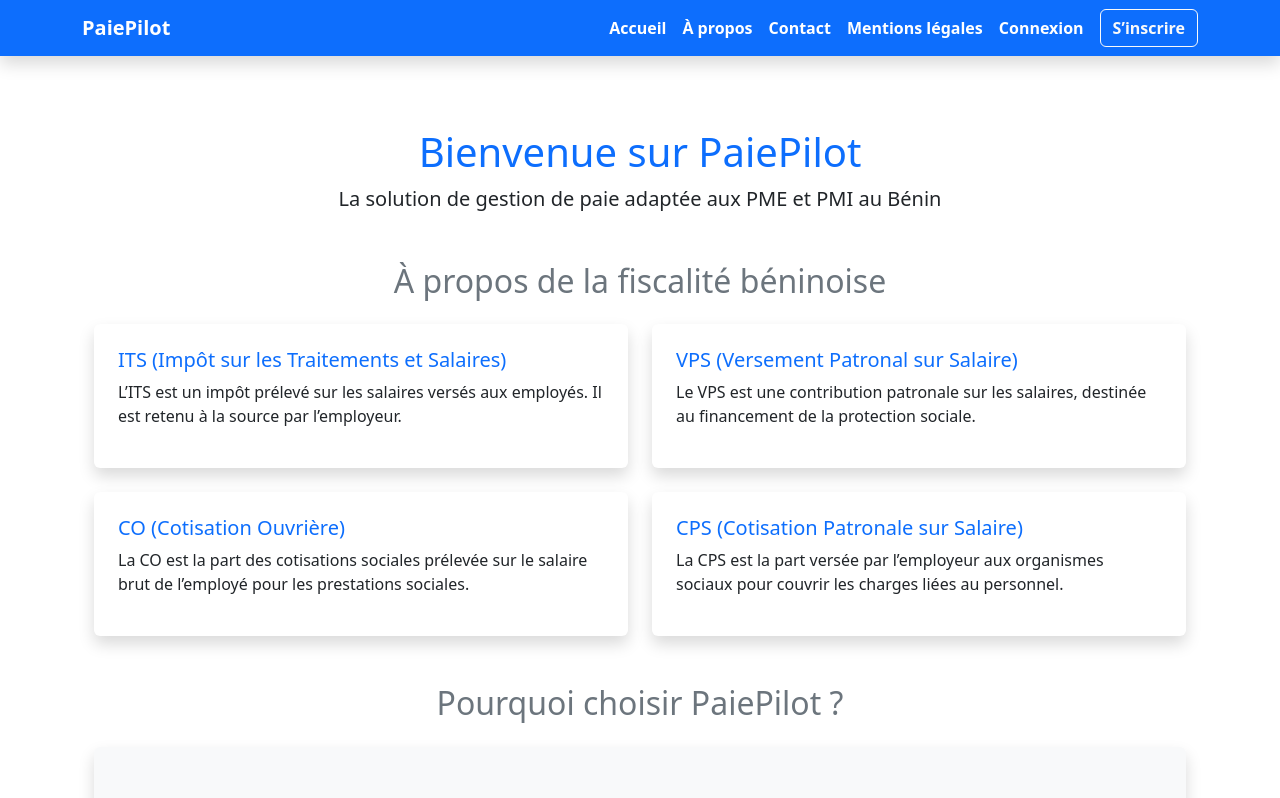
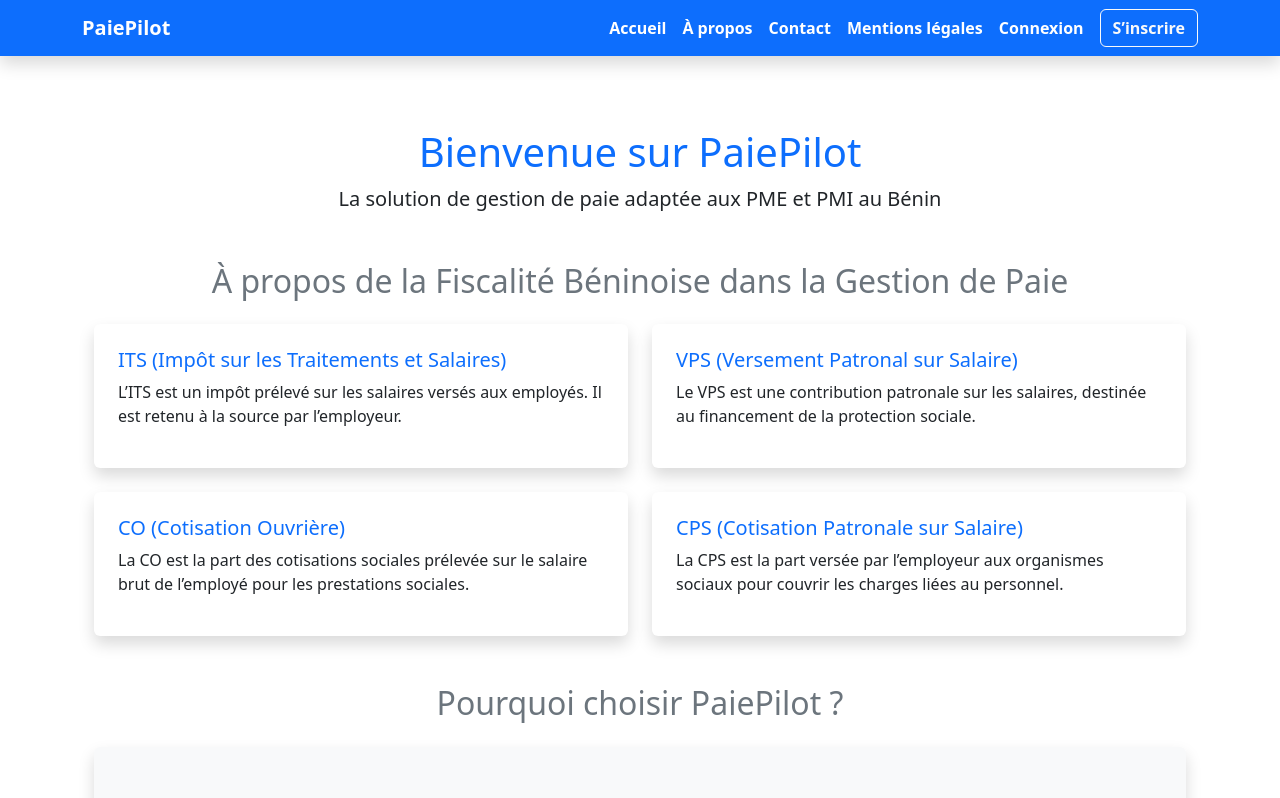
Before and after one commit to Anicet-AGBOSSOU/PaiePilot, a React (Vite) app: page / in a window 1280 px wide. Shown: the top 798 px of the page. Built offline with nearby package versions, Linux system fonts and the light colour scheme.

Commit message:
[UPDATE] About

```diff
--- a/src/Components/Home.jsx
+++ b/src/Components/Home.jsx
@@ -16,7 +16,7 @@ function Home() {
       </header>
 
       <section className="mb-5">
-        <h2 className="text-center text-secondary mb-4">À propos de la fiscalité béninoise</h2>
+        <h2 className="text-center text-secondary mb-4">À propos de la Fiscalité Béninoise dans la Gestion de Paie</h2>
         <div className="row g-4">
           <div className="col-md-6">
             <div className="p-4 shadow rounded bg-white h-100">
```
